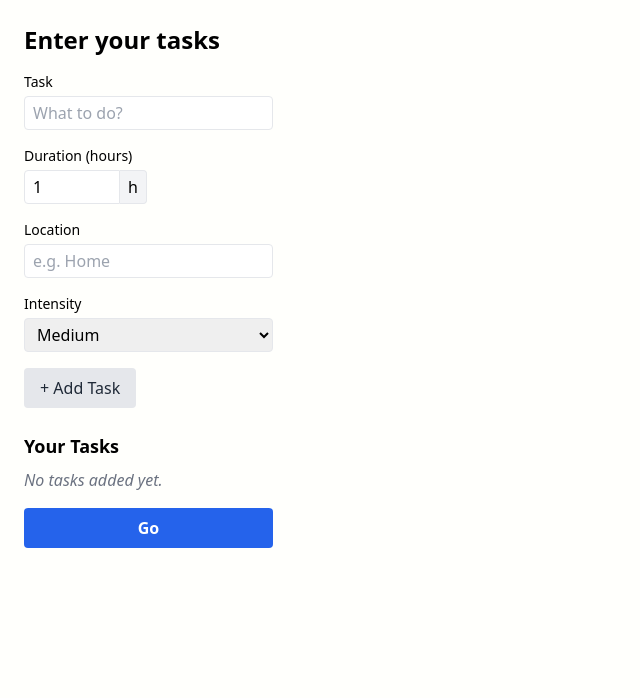
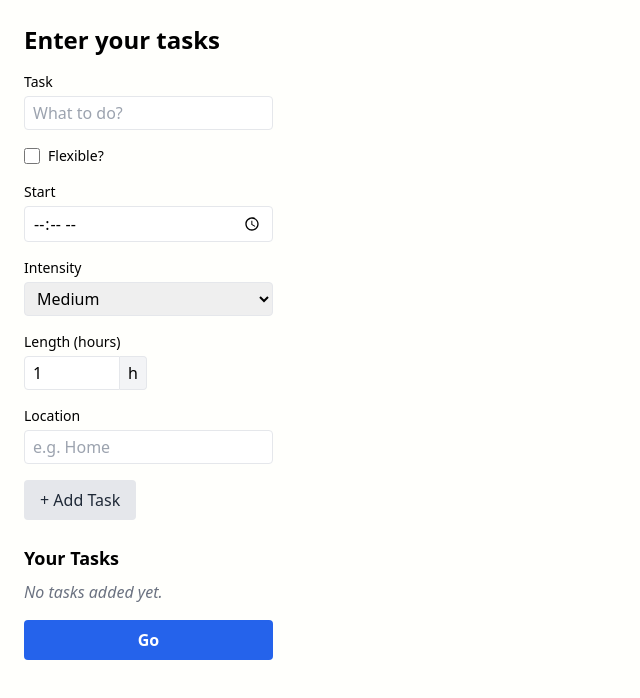
Before and after one commit to Theocat321/procrastiplanner, a React (Vite) app in the folder frontend/: page / in a window 1280 px wide. Shown: the top 698 px of the page, without its empty margins (0-640 px from the left). Built offline with nearby package versions, Linux system fonts and the light colour scheme.

Commit message:
refactor

```diff
--- a/frontend/src/components/ScheduleView.jsx
+++ b/frontend/src/components/ScheduleView.jsx
@@ -34,14 +34,16 @@ export default function ScheduleView({ schedule }) {
               <div className="flex items-baseline space-x-2">
                 <span className="text-lg font-semibold">{item.name}</span>
                 <span className="text-sm text-gray-500">
-                  {item.start}–{item.end}
+                  {!item.flexible && `${item.start} •`} {item.length.toFixed(1)}h
                 </span>
               </div>
               <div className="text-sm text-gray-600 mt-1">
-                {item.time.toFixed(1)}h · {item.location} · {item.intensity}
+                {item.location} • {item.intensity}
               </div>
             </div>
-            <div className="text-2xl font-bold text-gray-300">{item.order}</div>
+            <div className="text-2xl font-bold text-gray-300">
+              {item.order}
+            </div>
           </motion.li>
         ))}
       </motion.ul>
--- a/frontend/src/components/TaskForm.jsx
+++ b/frontend/src/components/TaskForm.jsx
@@ -1,21 +1,41 @@
 // src/components/TaskForm.jsx
-import { useState } from 'react'
+import { useState, useEffect } from 'react'
 
 export default function TaskForm({ onSubmit }) {
   const [tasks, setTasks] = useState([])
   const [newTask, setNewTask] = useState({
     name: '',
-    time: 1.0,
+    start: '',
+    length: 1.0,
     location: '',
-    intensity: 'Medium'
+    intensity: 'Medium',
+    flexible: false,
   })
 
+  // derive intensity options based on flexible flag
+  const intensityOptions = newTask.flexible
+    ? ['Light', 'Medium']
+    : ['Medium', 'Deep']
+
+  // ensure current intensity is valid when flexible toggles
+  useEffect(() => {
+    if (!intensityOptions.includes(newTask.intensity)) {
+      setNewTask(prev => ({ ...prev, intensity: intensityOptions[0] }))
+    }
+  }, [newTask.flexible])
+
   const handleChange = (field, value) => {
-    if (field === 'time') {
+    if (field === 'length') {
       const v = parseFloat(value)
       setNewTask(prev => ({
         ...prev,
-        time: isNaN(v) ? 0.1 : Math.max(0.1, v)
+        length: isNaN(v) ? 0.1 : Math.max(0.1, v)
+      }))
+    } else if (field === 'flexible') {
+      setNewTask(prev => ({
+        ...prev,
+        flexible: value,
+        start: value ? '' : prev.start
       }))
     } else {
       setNewTask(prev => ({ ...prev, [field]: value }))
@@ -26,16 +46,18 @@ export default function TaskForm({ onSubmit }) {
     e.preventDefault()
     if (!newTask.name) return
     setTasks(prev => [...prev, newTask])
-    setNewTask({ name: '', time: 1.0, location: '', intensity: 'Medium' })
+    setNewTask({
+      name: '',
+      start: '',
+      length: 1.0,
+      location: '',
+      intensity: 'Medium',
+      flexible: false,
+    })
   }
 
   const handleRemove = idx => {
     setTasks(prev => prev.filter((_, i) => i !== idx))
-  }
-
-  const handleSchedule = () => {
-    if (tasks.length === 0) return
-    onSubmit(tasks)
   }
 
   return (
@@ -53,17 +75,60 @@ export default function TaskForm({ onSubmit }) {
           />
         </div>
 
-        {/* Duration */}
+        {/* Flexible Checkbox */}
+        <div className="flex items-center space-x-2">
+          <input
+            id="flexible"
+            type="checkbox"
+            checked={newTask.flexible}
+            onChange={e => handleChange('flexible', e.target.checked)}
+            className="h-4 w-4"
+          />
+          <label htmlFor="flexible" className="text-sm">
+            Flexible?
+          </label>
+        </div>
+
+        {/* Start Time (only if not flexible) */}
+        {!newTask.flexible && (
+          <div>
+            <label className="block text-sm mb-1">Start</label>
+            <input
+              type="time"
+              className="w-full border rounded px-2 py-1"
+              value={newTask.start}
+              onChange={e => handleChange('start', e.target.value)}
+            />
+          </div>
+        )}
+
+        {/* Intensity (options depend on flexible) */}
+        {!newTask.flexible && (
+          <div>
+            <label className="block text-sm mb-1">Intensity</label>
+            <select
+              className="w-full border rounded px-2 py-1"
+              value={newTask.intensity}
+              onChange={e => handleChange('intensity', e.target.value)}
+            >
+              {intensityOptions.map(opt => (
+                <option key={opt}>{opt}</option>
+              ))}
+            </select>
+          </div>
+        )}
+
+        {/* Length */}
         <div>
-          <label className="block text-sm mb-1">Duration (hours)</label>
+          <label className="block text-sm mb-1">Length (hours)</label>
           <div className="flex items-center">
             <input
               type="number"
               className="w-24 border rounded-l px-2 py-1"
-              value={newTask.time}
+              value={newTask.length}
               min="0.1"
               step="0.1"
-              onChange={e => handleChange('time', e.target.value)}
+              onChange={e => handleChange('length', e.target.value)}
             />
             <span className="border-t border-b border-r rounded-r px-2 py-1 bg-gray-100">
               h
@@ -83,20 +148,6 @@ export default function TaskForm({ onSubmit }) {
           />
         </div>
 
-        {/* Intensity */}
-        <div>
-          <label className="block text-sm mb-1">Intensity</label>
-          <select
-            className="w-full border rounded px-2 py-1"
-            value={newTask.intensity}
-            onChange={e => handleChange('intensity', e.target.value)}
-          >
-            <option>Light</option>
-            <option>Medium</option>
-            <option>Deep</option>
-          </select>
-        </div>
-
         <button
           type="submit"
           className="px-4 py-2 bg-gray-200 text-gray-800 rounded"
@@ -105,6 +156,7 @@ export default function TaskForm({ onSubmit }) {
         </button>
       </form>
 
+      {/* Task List */}
       <div>
         <h2 className="text-lg font-semibold mb-2">Your Tasks</h2>
         {tasks.length === 0 && (
@@ -119,7 +171,11 @@ export default function TaskForm({ onSubmit }) {
               <div>
                 <div className="font-medium">{t.name}</div>
                 <div className="text-sm text-gray-600">
-                  {t.time.toFixed(1)}h · {t.location} · {t.intensity}
+                  {!t.flexible && <span>{t.start} • </span>}
+                  {t.length.toFixed(1)}h • {t.location} • {t.intensity}
+                  {!t.flexible && (
+                    <span className="ml-2 text-red-500 font-semibold">Fixed</span>
+                  )}
                 </div>
               </div>
               <button
@@ -133,7 +189,7 @@ export default function TaskForm({ onSubmit }) {
         </ul>
 
         <button
-          onClick={handleSchedule}
+          onClick={() => onSubmit(tasks)}
           className="w-full px-4 py-2 bg-blue-600 text-white font-semibold rounded"
         >
           Go
```
Also changed, not shown: 2 other files (tests, documents, lock files or other folders).
